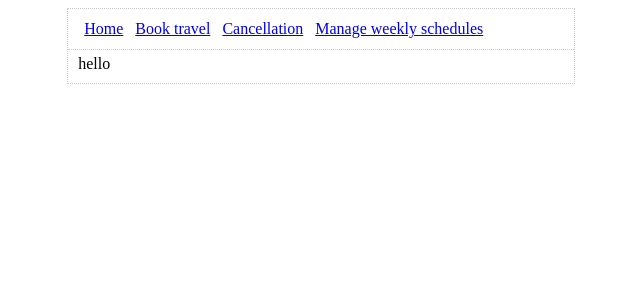
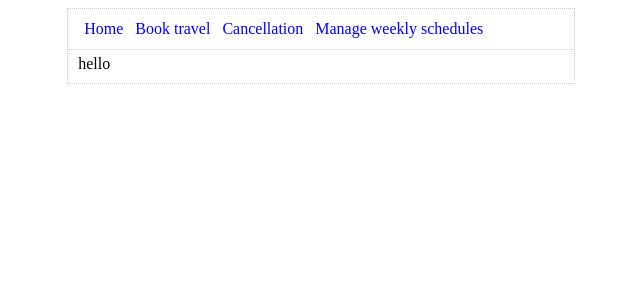
Before and after one commit to BlomstermalaBuss/BlomstermalaBuss, a PHP site: page / in a window 1280 px wide. Shown: the top 300 px of the page, without its empty margins (319-959 px from the left). Run offline with PHP 8.4, Linux system fonts and the light colour scheme.

Commit message:
Improved design

```diff
--- a/css/style.css
+++ b/css/style.css
@@ -15,6 +15,13 @@ html {
 }
 p {
     margin: 4px;
+}
+a {
+    color: blue;
+    text-decoration: none; /* no underline */
+}
+a:hover {
+    text-decoration: underline;
 }
 #container {
     width: 40%;
```
